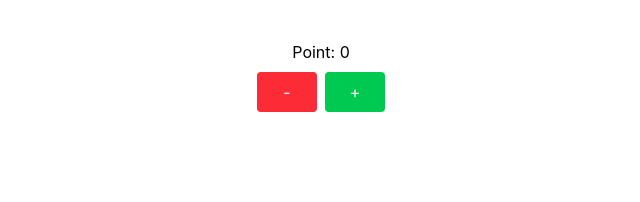
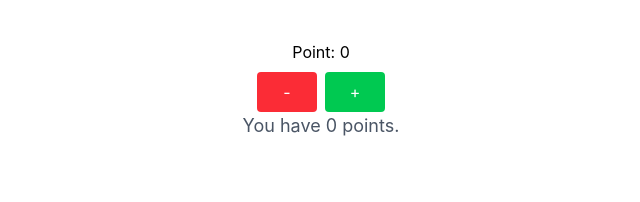
Before and after one commit to kyawzinthetgithub/react-tuto, a React (Vite) app: page / in a window 1280 px wide. Shown: the top 202 px of the page, without its empty margins (319-959 px from the left). Built offline with nearby package versions, Linux system fonts and the light colour scheme.

Commit message:
conditional rendering

```diff
--- a/src/components/Header.tsx
+++ b/src/components/Header.tsx
@@ -1,18 +1,14 @@
-import Button from "./Button";
-import HeaderText from "./HeaderText";
-
 interface HeaderProps {
   username?: string;
+  point: number;
 }
 
-function Header({ username = 'Guest' }: HeaderProps) {
+function Header({ username, point }: HeaderProps) {
   return (
     <div>
-      <h2 className="text-2xl font-bold text-red-500 capitalize">React App</h2>
-      <HeaderText text={`Header Text, ${username}!`} />
-      <p className="p-8">Welcome, {username}!</p>
-
-      <Button name='submit' />
+      {/* {username ? <h2 className="text-2xl font-bold text-red-500 capitalize">Hello {username}!</h2> : <p>No Username found!</p>} */}
+      {username && <h2 className="text-2xl font-bold text-red-500 capitalize">Hello {username}!</h2>}
+      <p className="text-lg text-gray-600">You have {point} points.</p>
     </div>
   );
 };
--- a/src/components/Statetest.tsx
+++ b/src/components/Statetest.tsx
@@ -1,4 +1,5 @@
 import { useState } from "react";
+import Header from "./Header";
 
 function Statetest() {
     const [point, setPoint] = useState(0);
@@ -32,6 +33,8 @@ function Statetest() {
                     +
                 </button>
             </div>
+
+            <Header point={point} />
         </div>
     );
 }
```
